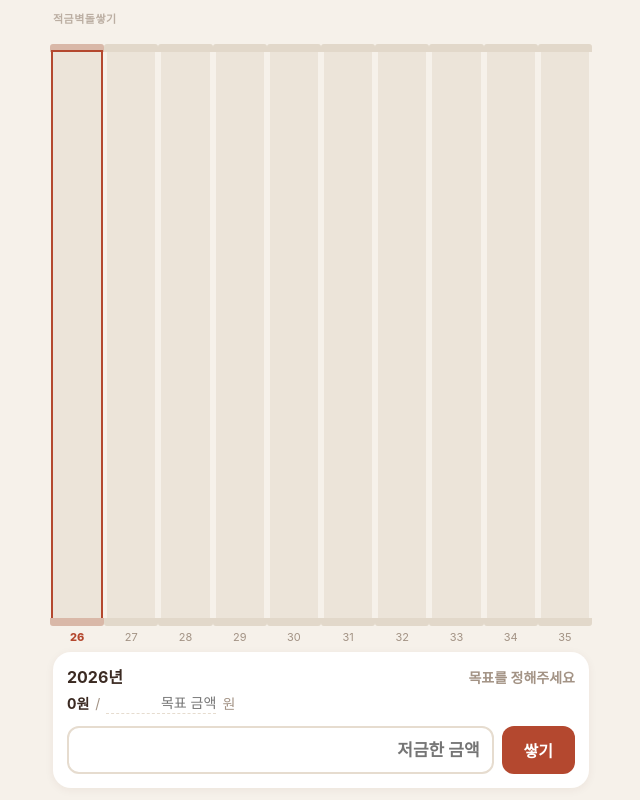
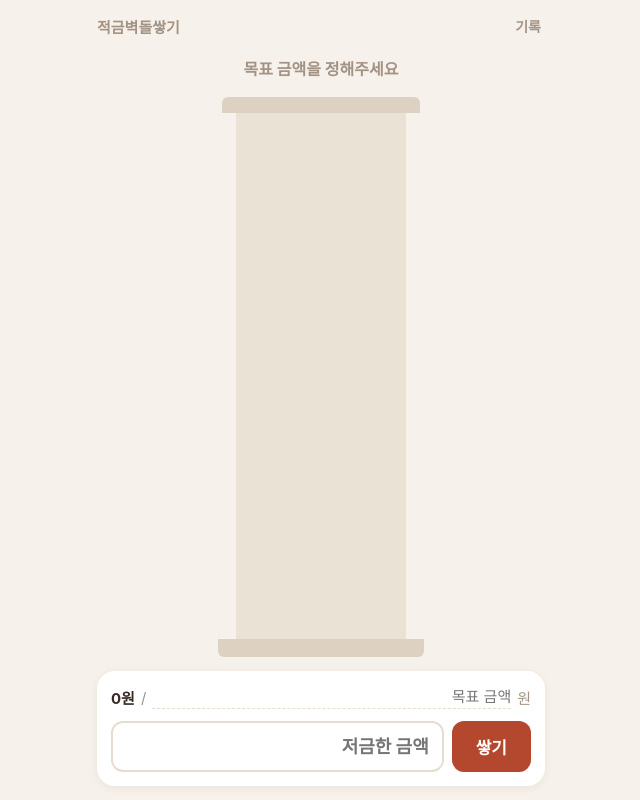
Before and after one commit to miny-app/miny-app.github.io, a plain HTML site: page app-ajfru/index.html in a window 1280 px wide. Shown: the whole page, without its empty margins (319-959 px from the left). Drawn offline with Linux system fonts and the light colour scheme.

Commit message:
app-ajfru: 앱 수정 (요청 #7)

```diff
--- a/app-ajfru/app.js
+++ b/app-ajfru/app.js
@@ -1,166 +1,171 @@
 (() => {
   'use strict';
 
-  const KEY = 'app-ajfru:data';
-  const BRICKS = 20; // 기둥 하나 = 벽돌 20개 (5%씩)
-  const NOW_YEAR = new Date().getFullYear();
-  const COLORS = ['#b4482f', '#a63f28', '#bf5536', '#9c3a25', '#b04a30'];
+  const KEY = 'app-ajfru:pillar';
+  const COURSES = 20; // 벽돌 20줄 = 한 줄에 5%
+  const COLORS = ['#b4482f', '#a63f28', '#bf5536', '#9c3a25', '#b04a30', '#aa4329'];
+
+  // 예전 데이터는 정리
+  localStorage.removeItem('app-ajfru:data');
 
   // ---------- 데이터 ----------
   function load() {
     try {
       const d = JSON.parse(localStorage.getItem(KEY));
-      if (d && d.years) return d;
+      if (d && Array.isArray(d.deposits)) return d;
     } catch (e) { /* 무시 */ }
-    return { startYear: NOW_YEAR, years: {}, selected: NOW_YEAR };
+    return { goal: 0, deposits: [] };
   }
-  const data = load();
+  let data = load();
   const save = () => localStorage.setItem(KEY, JSON.stringify(data));
-
-  const yearData = (y) => (data.years[y] ||= { goal: 0, deposits: [] });
-  const peek = (y) => data.years[y] || { goal: 0, deposits: [] };
-  const years = () => Array.from({ length: 10 }, (_, i) => data.startYear + i);
-  const savedOf = (y) => peek(y).deposits.reduce((s, d) => s + d.amount, 0);
-  const rateOf = (y) => { const g = peek(y).goal; return g ? savedOf(y) / g : 0; };
-
-  if (!years().includes(data.selected)) data.selected = data.startYear;
+  const saved = () => data.deposits.reduce((s, d) => s + d.amount, 0);
+  const rate = () => (data.goal ? saved() / data.goal : 0);
 
   // ---------- 유틸 ----------
   const $ = (id) => document.getElementById(id);
   const won = (n) => Math.round(n).toLocaleString('ko-KR') + '원';
   const digits = (s) => parseInt(String(s).replace(/[^\d]/g, ''), 10) || 0;
   const fmtInput = (el) => { const n = digits(el.value); el.value = n ? n.toLocaleString('ko-KR') : ''; };
+  const fmtDate = (ts) => { const d = new Date(ts); return `${d.getFullYear() % 100}.${d.getMonth() + 1}.${d.getDate()}`; };
 
-  let toastTimer;
-  let undoFn = null;
+  let toastTimer, undoFn = null;
   function toast(msg, undo) {
     $('toastMsg').textContent = msg;
     undoFn = undo || null;
-    $('undoBtn').hidden = !undo;
+    $('undo').hidden = !undo;
     $('toast').classList.add('show');
     clearTimeout(toastTimer);
     toastTimer = setTimeout(() => { $('toast').classList.remove('show'); undoFn = null; }, undo ? 4000 : 2000);
   }
 
   // ---------- 렌더 ----------
-  const lastOn = {}; // 연도별 직전에 켜진 벽돌 수
+  let lastOn = 0;
 
-  function renderPillars(animateAll) {
-    const box = $('pillars');
-    box.innerHTML = '';
-    years().forEach((y) => {
-      const rate = rateOf(y);
-      const on = Math.min(BRICKS, Math.floor(rate * BRICKS + 1e-9));
-      const prev = animateAll ? 0 : (lastOn[y] ?? on);
+  function renderPillar(animateAll) {
+    const r = rate();
+    const on = Math.min(COURSES, Math.floor(r * COURSES + 1e-9));
+    const prev = animateAll ? 0 : Math.min(lastOn, on);
 
-      const p = document.createElement('button');
-      p.className = 'pillar' + (y === data.selected ? ' sel' : '') + (rate >= 1 ? ' done' : '');
-      p.setAttribute('aria-label', `${y}년`);
-
-      const pp = document.createElement('div');
-      pp.className = 'pp';
-      pp.textContent = peek(y).goal ? Math.floor(rate * 100) + '%' : '';
-
-      const cap = document.createElement('div');
-      cap.className = 'cap';
-
-      const shaft = document.createElement('div');
-      shaft.className = 'shaft';
-      for (let i = 0; i < BRICKS; i++) {
+    const shaft = $('shaft');
+    shaft.innerHTML = '';
+    for (let i = 0; i < COURSES; i++) {
+      const c = document.createElement('div');
+      const odd = i % 2 === 1;
+      c.className = 'course' + (odd ? ' odd' : '');
+      const n = odd ? 1 : 2;
+      for (let k = 0; k < n; k++) {
         const b = document.createElement('div');
         b.className = 'brick';
-        if (i < on) {
-          b.classList.add('on');
-          b.style.background = COLORS[(i * 3 + y) % COLORS.length];
-          if (i >= prev) {
-            b.classList.add('drop');
-            b.style.animationDelay = Math.min(900, (i - prev) * (animateAll ? 25 : 80)) + 'ms';
-          }
+        if (i < on) b.style.background = COLORS[(i * 2 + k * 3) % COLORS.length];
+        c.appendChild(b);
+      }
+      if (i < on) {
+        c.classList.add('on');
+        c.style.setProperty('--b0', COLORS[(i * 5 + 1) % COLORS.length]);
+        if (i >= prev) {
+          c.classList.add('drop');
+          c.style.animationDelay = Math.min(1200, (i - prev) * (animateAll ? 50 : 110)) + 'ms';
         }
-        shaft.appendChild(b);
       }
+      shaft.appendChild(c);
+    }
+    $('pillar').classList.toggle('done', r >= 1);
+    lastOn = on;
+  }
 
-      const base = document.createElement('div');
-      base.className = 'base';
+  function renderInfo() {
+    const r = rate();
+    const pct = $('pct');
+    pct.textContent = !data.goal ? '목표 금액을 정해주세요' : (r >= 1 ? '🏛 완공 ' : '') + Math.floor(r * 100) + '%';
+    pct.classList.toggle('small', !data.goal);
+    if (document.activeElement !== $('goal')) {
+      $('goal').value = data.goal ? data.goal.toLocaleString('ko-KR') : '';
+    }
+    $('saved').textContent = won(saved());
+  }
 
-      const yr = document.createElement('div');
-      yr.className = 'yr';
-      yr.textContent = String(y).slice(2);
-
-      p.append(pp, cap, shaft, base, yr);
-      p.addEventListener('click', () => selectYear(y));
-      box.appendChild(p);
-      lastOn[y] = on;
+  function renderList() {
+    const ul = $('list');
+    ul.innerHTML = '';
+    if (!data.deposits.length) {
+      const li = document.createElement('li');
+      li.className = 'empty';
+      li.textContent = '아직 쌓은 벽돌이 없어요';
+      ul.appendChild(li);
+      return;
+    }
+    [...data.deposits].reverse().forEach((d) => {
+      const li = document.createElement('li');
+      const dt = document.createElement('span'); dt.className = 'd'; dt.textContent = fmtDate(d.ts);
+      const a = document.createElement('span'); a.className = 'a'; a.textContent = won(d.amount);
+      const del = document.createElement('button'); del.textContent = '삭제';
+      del.addEventListener('click', () => removeDeposit(d.id));
+      li.append(dt, a, del);
+      ul.appendChild(li);
     });
   }
 
-  function renderPanel() {
-    const y = data.selected;
-    const goal = peek(y).goal;
-    const rate = rateOf(y);
-    $('yearLabel').textContent = `${y}년`;
-    const pct = $('pctTxt');
-    pct.textContent = !goal ? '목표를 정해주세요' : (rate >= 1 ? '🏛 완공 ' : '') + Math.floor(rate * 100) + '%';
-    pct.classList.toggle('small', !goal);
-    if (document.activeElement !== $('goalInput')) {
-      $('goalInput').value = goal ? goal.toLocaleString('ko-KR') : '';
-    }
-    $('savedTxt').textContent = won(savedOf(y));
-  }
-
   function renderAll(animateAll) {
-    renderPillars(animateAll);
-    renderPanel();
+    renderPillar(animateAll);
+    renderInfo();
+    if (!$('sheet').hidden) renderList();
   }
 
   // ---------- 동작 ----------
-  function selectYear(y) {
-    if (y === data.selected) return;
-    data.selected = y;
+  function addDeposit() {
+    const amt = digits($('amount').value);
+    if (!amt) { $('amount').focus(); return; }
+    const wasDone = rate() >= 1;
+    const id = Date.now().toString(36) + Math.random().toString(36).slice(2, 6);
+    data.deposits.push({ id, amount: amt, ts: Date.now() });
     save();
-    renderAll(false);
-  }
-
-  function addDeposit() {
-    const y = data.selected;
-    const amt = digits($('amountInput').value);
-    if (!amt) { $('amountInput').focus(); return; }
-    if (y > NOW_YEAR) { toast('아직 오지 않은 해예요'); return; }
-    const wasDone = rateOf(y) >= 1;
-    const ts = y < NOW_YEAR ? new Date(y, 11, 31, 12).getTime() : Date.now();
-    const id = Date.now().toString(36) + Math.random().toString(36).slice(2, 6);
-    yearData(y).deposits.push({ id, amount: amt, ts });
-    save();
-    $('amountInput').value = '';
+    $('amount').value = '';
     renderAll(false);
 
     const undo = () => {
-      const yd = yearData(y);
-      yd.deposits = yd.deposits.filter((d) => d.id !== id);
-      save();
-      renderAll(false);
-      toast('되돌렸어요');
+      data.deposits = data.deposits.filter((d) => d.id !== id);
+      save(); renderAll(false); toast('되돌렸어요');
     };
-    if (!wasDone && rateOf(y) >= 1) toast(`🎉 ${y}년 기둥 완공!`, undo);
+    if (!wasDone && rate() >= 1) toast('🎉 기둥 완공!', undo);
     else toast(`🧱 ${won(amt)} 쌓았어요`, undo);
   }
 
+  function removeDeposit(id) {
+    const idx = data.deposits.findIndex((d) => d.id === id);
+    if (idx < 0) return;
+    const [removed] = data.deposits.splice(idx, 1);
+    save(); renderAll(false);
+    toast(`${won(removed.amount)} 삭제했어요`, () => {
+      data.deposits.splice(idx, 0, removed);
+      save(); renderAll(false); toast('되돌렸어요');
+    });
+  }
+
   // ---------- 이벤트 ----------
-  $('undoBtn').addEventListener('click', () => { if (undoFn) undoFn(); });
+  $('undo').addEventListener('click', () => { if (undoFn) undoFn(); });
 
-  const goalInput = $('goalInput');
-  goalInput.addEventListener('input', () => {
-    fmtInput(goalInput);
-    yearData(data.selected).goal = digits(goalInput.value);
-    save();
-    renderAll(false);
+  const goal = $('goal');
+  goal.addEventListener('input', () => {
+    fmtInput(goal);
+    data.goal = digits(goal.value);
+    save(); renderAll(false);
   });
-  goalInput.addEventListener('keydown', (e) => { if (e.key === 'Enter') goalInput.blur(); });
+  goal.addEventListener('keydown', (e) => { if (e.key === 'Enter') goal.blur(); });
 
-  const amountInput = $('amountInput');
-  amountInput.addEventListener('input', () => fmtInput(amountInput));
-  amountInput.addEventListener('keydown', (e) => { if (e.key === 'Enter') addDeposit(); });
-  $('addBtn').addEventListener('click', addDeposit);
+  const amount = $('amount');
+  amount.addEventListener('input', () => fmtInput(amount));
+  amount.addEventListener('keydown', (e) => { if (e.key === 'Enter') addDeposit(); });
+  $('add').addEventListener('click', addDeposit);
+
+  $('historyBtn').addEventListener('click', () => { $('sheet').hidden = false; renderList(); });
+  $('closeSheet').addEventListener('click', () => { $('sheet').hidden = true; });
+  $('sheet').addEventListener('click', (e) => { if (e.target.id === 'sheet') $('sheet').hidden = true; });
+  $('reset').addEventListener('click', () => {
+    if (!confirm('목표와 기록을 전부 지울까요?')) return;
+    data = { goal: 0, deposits: [] };
+    save(); $('sheet').hidden = true; renderAll(true);
+    toast('처음부터 다시 시작해요');
+  });
 
   renderAll(true);
 })();
--- a/app-ajfru/index.html
+++ b/app-ajfru/index.html
@@ -8,29 +8,46 @@
 </head>
 <body>
 <main class="app">
-  <h1 class="name">적금벽돌쌓기</h1>
+  <header class="top">
+    <h1>적금벽돌쌓기</h1>
+    <button id="historyBtn" class="ghost">기록</button>
+  </header>
 
-  <section class="pillars" id="pillars"></section>
+  <section class="stage">
+    <div class="pct" id="pct">0%</div>
+    <div class="pillar" id="pillar">
+      <div class="cap"></div>
+      <div class="shaft" id="shaft"></div>
+      <div class="base"></div>
+    </div>
+  </section>
 
   <section class="panel">
-    <div class="info">
-      <b id="yearLabel">2026년</b>
-      <span id="pctTxt">0%</span>
-    </div>
     <div class="sum">
-      <b id="savedTxt">0원</b>
+      <b id="saved">0원</b>
       <span>/</span>
-      <input id="goalInput" inputmode="numeric" placeholder="목표 금액" autocomplete="off">
+      <input id="goal" inputmode="numeric" placeholder="목표 금액" autocomplete="off">
       <span>원</span>
     </div>
-    <div class="dep-row">
-      <input id="amountInput" inputmode="numeric" placeholder="저금한 금액" autocomplete="off">
-      <button id="addBtn">쌓기</button>
+    <div class="row">
+      <input id="amount" inputmode="numeric" placeholder="저금한 금액" autocomplete="off">
+      <button id="add">쌓기</button>
     </div>
   </section>
 </main>
 
-<div class="toast" id="toast"><span id="toastMsg"></span><button id="undoBtn">되돌리기</button></div>
+<div class="sheet" id="sheet" hidden>
+  <div class="sheet-box">
+    <div class="sheet-head">
+      <b>저금 기록</b>
+      <button id="closeSheet" class="ghost">닫기</button>
+    </div>
+    <ul id="list"></ul>
+    <button id="reset" class="danger">전부 지우고 처음부터</button>
+  </div>
+</div>
+
+<div class="toast" id="toast"><span id="toastMsg"></span><button id="undo">되돌리기</button></div>
 
 <script src="./app.js"></script>
 </body>
--- a/app-ajfru/style.css
+++ b/app-ajfru/style.css
@@ -4,7 +4,7 @@
   --muted: #a39385;
   --brick: #b4482f;
   --line: #e6dccf;
-  --stone: #e2d8ca;
+  --stone: #ddd2c2;
 }
 
 * { box-sizing: border-box; }
@@ -17,77 +17,85 @@ body {
 }
 button, input { font: inherit; color: inherit; }
 button { cursor: pointer; -webkit-tap-highlight-color: transparent; }
+[hidden] { display: none !important; }
 
 .app {
   height: 100vh; height: 100dvh;
-  max-width: 560px; margin: 0 auto;
+  max-width: 480px; margin: 0 auto;
   display: flex; flex-direction: column;
-  padding: max(10px, env(safe-area-inset-top)) 12px max(12px, env(safe-area-inset-bottom));
+  padding: max(10px, env(safe-area-inset-top)) 16px max(14px, env(safe-area-inset-bottom));
 }
 
-/* 앱 이름: 아주 작게 */
-.name { margin: 0 0 4px; font-size: 11px; font-weight: 700; color: var(--muted); letter-spacing: .5px; opacity: .7; }
+.top { display: flex; justify-content: space-between; align-items: center; }
+.top h1 { margin: 0; font-size: 15px; font-weight: 800; color: var(--muted); }
+.ghost { border: none; background: none; color: var(--muted); font-size: 14px; font-weight: 700; padding: 6px 4px; }
 
-/* 기둥 10개 */
-.pillars {
+/* 기둥 하나 */
+.stage {
   flex: 1; min-height: 0;
-  display: grid; grid-template-columns: repeat(10, 1fr); gap: 6px;
-  padding-bottom: 8px;
+  display: flex; flex-direction: column; align-items: center;
+  padding: 8px 0 14px;
 }
-.pillar {
-  border: none; background: none; padding: 0;
-  display: flex; flex-direction: column; align-items: stretch; min-height: 0;
-  color: var(--muted);
+.pct { font-size: 34px; font-weight: 900; color: var(--brick); line-height: 1.2; margin-bottom: 8px; }
+.pct.small { font-size: 16px; color: var(--muted); font-weight: 700; padding: 10px 0; }
+
+.pillar { flex: 1; min-height: 0; width: min(46vw, 170px); display: flex; flex-direction: column; }
+.cap { height: 16px; margin: 0 -14px; border-radius: 6px 6px 0 0; background: var(--stone); transition: background .4s; }
+.base { height: 18px; margin: 0 -18px; border-radius: 0 0 6px 6px; background: var(--stone); }
+.pillar.done .cap { background: var(--brick); }
+
+.shaft {
+  flex: 1; min-height: 0;
+  display: flex; flex-direction: column-reverse; gap: 3px;
+  padding: 3px; background: #ebe2d6;
 }
-.pillar .pp { font-size: 10px; text-align: center; height: 14px; line-height: 14px; font-weight: 700; }
-.pillar .cap { height: 8px; margin: 0 -3px; border-radius: 3px 3px 0 0; background: var(--stone); }
-.pillar .shaft {
-  flex: 1; min-height: 0;
-  display: flex; flex-direction: column-reverse; gap: 2px;
-  padding: 2px; background: #ece4d9;
-}
-.pillar .base { height: 8px; margin: 0 -3px; border-radius: 0 0 3px 3px; background: var(--stone); }
-.pillar .yr { font-size: 11px; text-align: center; margin-top: 4px; }
-
-.brick { flex: 1; border-radius: 2px; }
-.brick.on { box-shadow: inset 0 -2px 0 rgba(0,0,0,.18); }
-.brick.drop { animation: drop .45s cubic-bezier(.3, 1.4, .5, 1) both; }
+.course { flex: 1; min-height: 0; display: flex; gap: 3px; }
+.course.odd::before, .course.odd::after { content: ""; flex: .5; }
+.brick { flex: 1; border-radius: 3px; background: transparent; }
+.course.odd .brick { flex: 1; }
+.course.on .brick { box-shadow: inset 0 -3px 0 rgba(0,0,0,.18); }
+.course.on.odd::before, .course.on.odd::after { background: var(--b0); border-radius: 3px; box-shadow: inset 0 -3px 0 rgba(0,0,0,.18); }
+.course.drop { animation: drop .5s cubic-bezier(.3, 1.4, .5, 1) both; }
 @keyframes drop {
-  0% { transform: translateY(-60px); opacity: 0; }
+  0% { transform: translateY(-80px); opacity: 0; }
   60% { opacity: 1; }
   100% { transform: none; opacity: 1; }
 }
 
-.pillar.sel { color: var(--brick); }
-.pillar.sel .yr { font-weight: 800; }
-.pillar.sel .cap, .pillar.sel .base { background: #d9b8a8; }
-.pillar.sel .shaft { box-shadow: 0 0 0 2px var(--brick); }
-.pillar.done .cap { background: var(--brick); }
-
 /* 하단 패널 */
-.panel { background: #fff; border-radius: 18px; padding: 12px 14px 14px; box-shadow: 0 2px 10px rgba(80, 40, 20, .06); }
-.info { display: flex; justify-content: space-between; align-items: baseline; }
-.info b { font-size: 16px; }
-.info span { font-size: 26px; font-weight: 900; color: var(--brick); }
-.info span.small { font-size: 14px; color: var(--muted); font-weight: 600; }
-
-.sum { display: flex; align-items: center; gap: 6px; margin: 4px 0 12px; font-size: 14px; color: var(--muted); }
+.panel { background: #fff; border-radius: 18px; padding: 14px; box-shadow: 0 2px 10px rgba(80, 40, 20, .06); }
+.sum { display: flex; align-items: center; gap: 6px; margin-bottom: 12px; font-size: 15px; color: var(--muted); }
 .sum b { color: var(--ink); }
-.sum input { width: 110px; border: none; border-bottom: 1.5px dashed var(--line); padding: 2px 0; text-align: right; outline: none; background: none; color: var(--muted); }
+.sum input { flex: 1; min-width: 0; border: none; border-bottom: 1.5px dashed var(--line); padding: 2px 0; text-align: right; outline: none; background: none; color: var(--muted); }
 .sum input:focus { border-bottom-color: var(--brick); color: var(--ink); }
 
-.dep-row { display: flex; gap: 8px; }
-.dep-row input {
-  flex: 1; min-width: 0; padding: 12px; font-size: 17px; font-weight: 700; text-align: right;
+.row { display: flex; gap: 8px; }
+.row input {
+  flex: 1; min-width: 0; padding: 13px; font-size: 18px; font-weight: 700; text-align: right;
   border: 2px solid var(--line); border-radius: 12px; outline: none;
 }
-.dep-row input:focus { border-color: var(--brick); }
-.dep-row button { padding: 0 22px; border: none; border-radius: 12px; font-size: 16px; font-weight: 800; color: #fff; background: var(--brick); }
-.dep-row button:active { opacity: .85; }
+.row input:focus { border-color: var(--brick); }
+.row button { padding: 0 24px; border: none; border-radius: 12px; font-size: 17px; font-weight: 800; color: #fff; background: var(--brick); }
+.row button:active { opacity: .85; }
+
+/* 기록 시트 */
+.sheet { position: fixed; inset: 0; background: rgba(40, 25, 15, .35); display: flex; align-items: flex-end; justify-content: center; z-index: 5; }
+.sheet-box {
+  width: 100%; max-width: 480px; max-height: 75vh; display: flex; flex-direction: column;
+  background: #fff; border-radius: 20px 20px 0 0; padding: 14px 16px max(16px, env(safe-area-inset-bottom));
+}
+.sheet-head { display: flex; justify-content: space-between; align-items: center; margin-bottom: 6px; }
+#list { list-style: none; margin: 0; padding: 0; overflow-y: auto; flex: 1; }
+#list li { display: flex; align-items: center; gap: 10px; padding: 11px 0; border-bottom: 1px solid var(--line); }
+#list li .d { color: var(--muted); font-size: 13px; width: 80px; }
+#list li .a { flex: 1; font-weight: 700; text-align: right; }
+#list li button { border: none; background: #f3ece4; color: var(--muted); border-radius: 8px; padding: 4px 9px; font-size: 13px; }
+#list .empty { justify-content: center; color: var(--muted); border: none; padding: 30px 0; }
+.danger { margin-top: 12px; border: none; background: none; color: #c0392b; font-size: 13px; font-weight: 600; padding: 8px; }
 
 .toast {
   position: fixed; left: 50%; top: max(16px, env(safe-area-inset-top)); transform: translate(-50%, -30px); opacity: 0;
-  display: flex; align-items: center; gap: 10px;
+  display: flex; align-items: center; gap: 10px; z-index: 10;
   background: var(--ink); color: #fff; padding: 8px 8px 8px 16px; border-radius: 99px; font-size: 14px; font-weight: 600;
   transition: .3s; pointer-events: none; white-space: nowrap;
 }
```
